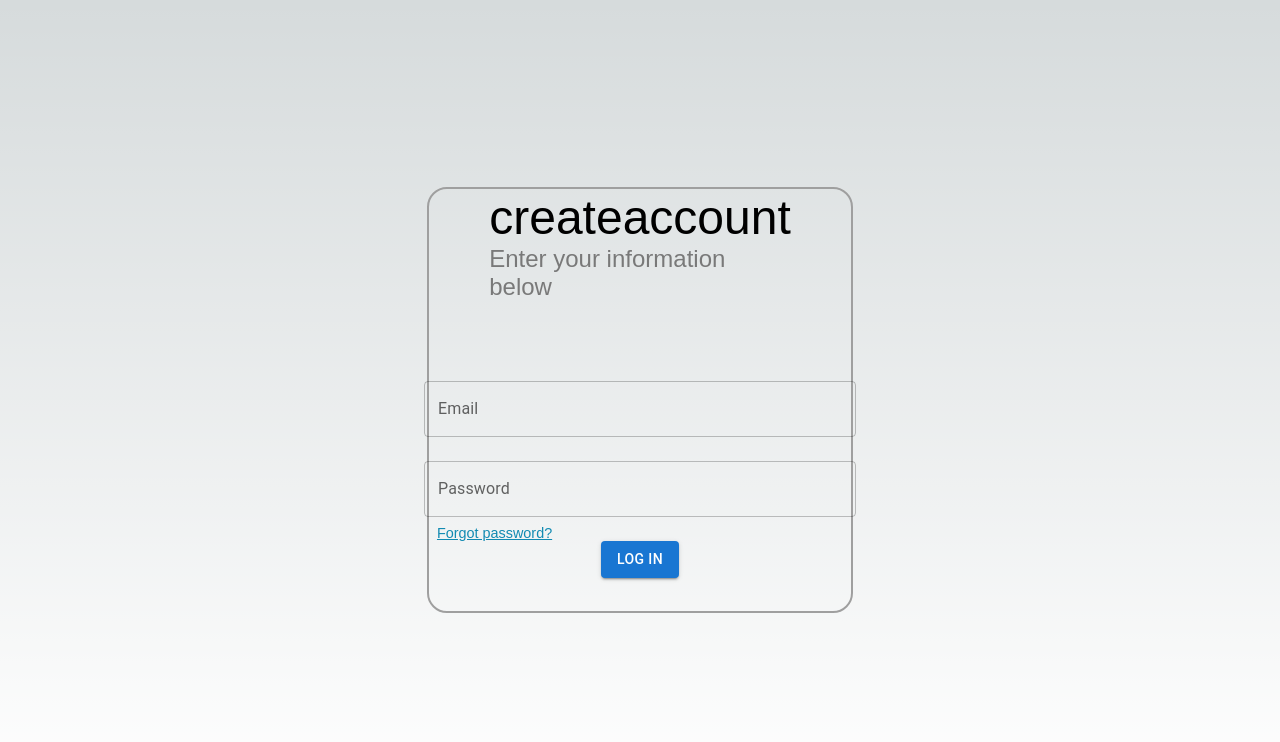
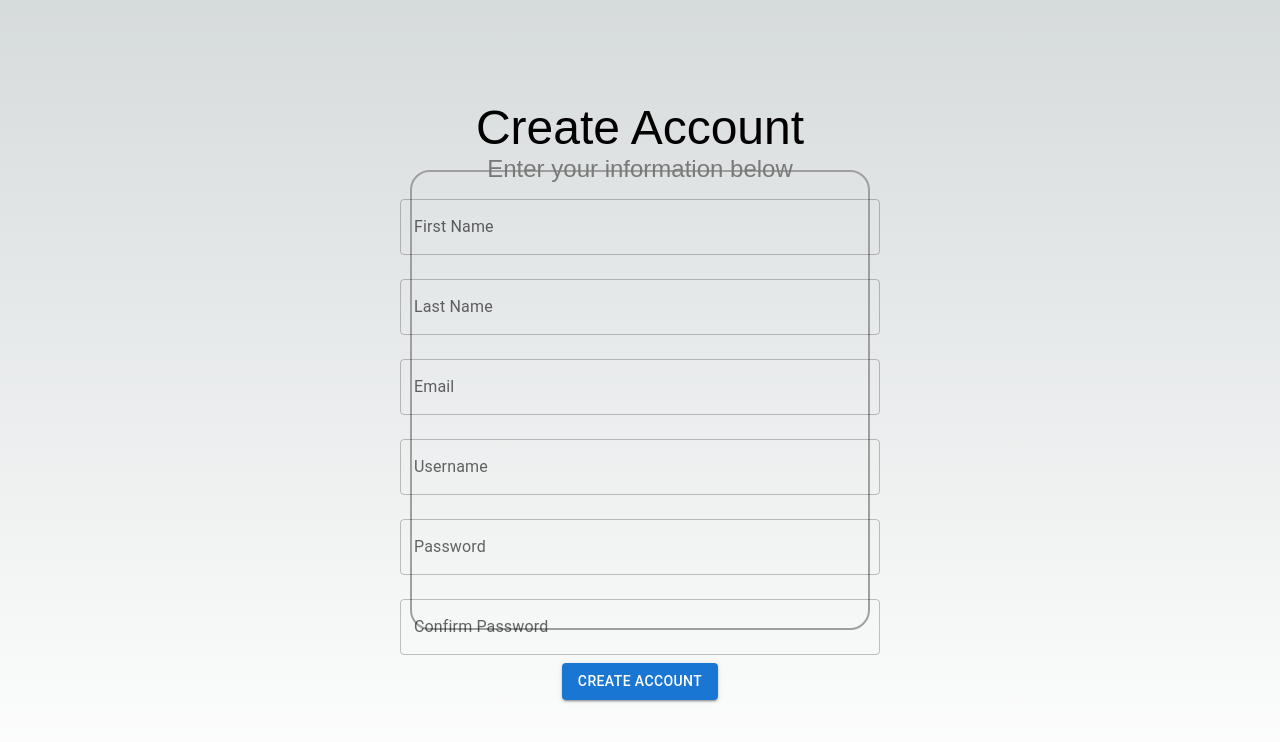
Before and after one commit to danielchao0214/borderline, a Next.js app: page /createaccount in a window 1280 px wide. Shown: the top 742 px of the page. Built offline with nearby package versions, Linux system fonts and the light colour scheme; a web font is replaced by a local one.

Commit message:
create account

```diff
--- a/src/pages/createaccount/CreateAccount.module.css
+++ b/src/pages/createaccount/CreateAccount.module.css
@@ -12,11 +12,10 @@
 
 .squircle {
     background: transparent;
-    width: 33.33vw;
-    height: 33.33vw;
+    width: 36vw;
+    height: 36vw;
     border: 2px solid #9f9f9f;
     border-radius: 20px;
-    padding-bottom: 6em;
     display: flex;
     align-items: center;
     justify-content: center;
@@ -28,7 +27,6 @@
     justify-content: center;
     align-items: center;
     flex-direction: column;
-    margin: 8vh;
 }
 
 .heading {
@@ -48,8 +46,8 @@
 }
 
 .formTextField {
-    margin: 1vh;
-    width: 27em;
+    margin: 0.5vh;
+    width: 30em;
 }
 
 #forgotpassword {
--- a/src/pages/createaccount/index.js
+++ b/src/pages/createaccount/index.js
@@ -23,7 +23,7 @@ export default function Login() {
         <div className={styles.squircle}>
           <div id={styles.text}>
             <div className={styles.heading}>
-              <p>createaccount</p>
+              <p>Create Account</p>
             </div>
             <div className={styles.description}>
               <p>Enter your information below</p>
@@ -31,7 +31,31 @@ export default function Login() {
           </div>
           <form onSubmit={handleSubmit} className={styles.form}>
             <TextField
+              label="First Name"
+              className={styles.formTextField}
+              value={email}
+              onChange={(event) => setEmail(event.target.value)}
+              margin="normal"
+              variant="outlined"
+            />
+            <TextField
+              label="Last Name"
+              className={styles.formTextField}
+              value={email}
+              onChange={(event) => setEmail(event.target.value)}
+              margin="normal"
+              variant="outlined"
+            />
+            <TextField
               label="Email"
+              className={styles.formTextField}
+              value={email}
+              onChange={(event) => setEmail(event.target.value)}
+              margin="normal"
+              variant="outlined"
+            />
+            <TextField
+              label="Username"
               className={styles.formTextField}
               value={email}
               onChange={(event) => setEmail(event.target.value)}
@@ -46,10 +70,17 @@ export default function Login() {
               margin="normal"
               variant="outlined"
             />
-            <a href="/forgot-password" id={styles.forgotpassword}>Forgot password?</a>
+            <TextField
+              label="Confirm Password"
+              className={styles.formTextField}
+              value={password}
+              onChange={(event) => setPassword(event.target.value)}
+              margin="normal"
+              variant="outlined"
+            />
             <div style={{ display: "flex", justifyContent: "center" }}>
               <Button className={styles.submitbutton} type="submit" variant="contained">
-                Log in
+                Create Account
               </Button>
             </div>
           </form>
```
